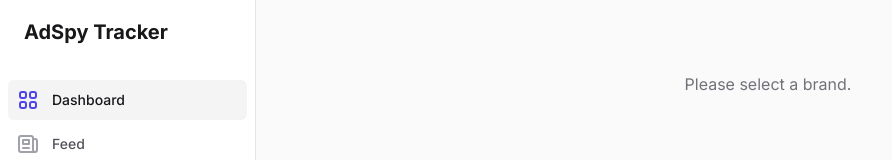
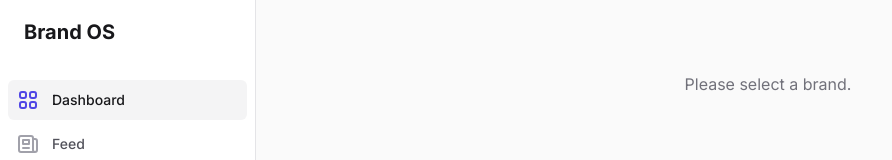
Before and after one commit to Dopax/copycats, a Next.js app: page /dashboard in a window 1280 px wide. Shown: the top 160 px of the page, without its empty margins (0-892 px from the left). Built offline with nearby package versions, Linux system fonts and the light colour scheme.

Commit message:
chore: Rename app title to 'Brand OS'

```diff
--- a/src/app/layout.tsx
+++ b/src/app/layout.tsx
@@ -7,7 +7,7 @@ import { Providers } from "./providers";
 const inter = Inter({ subsets: ["latin"] });
 
 export const metadata: Metadata = {
-    title: "AdSpy Tracker",
+    title: "Brand OS",
     description: "Track and analyze ad virality",
 };
 
--- a/src/components/Sidebar.tsx
+++ b/src/components/Sidebar.tsx
@@ -98,7 +98,7 @@ export default function Sidebar() {
                     <span className="text-xl font-bold text-indigo-600 dark:text-indigo-400">A</span>
                 ) : (
                     <h1 className="text-xl font-bold text-zinc-900 dark:text-white truncate">
-                        AdSpy Tracker
+                        Brand OS
                     </h1>
                 )}
             </div>
```
